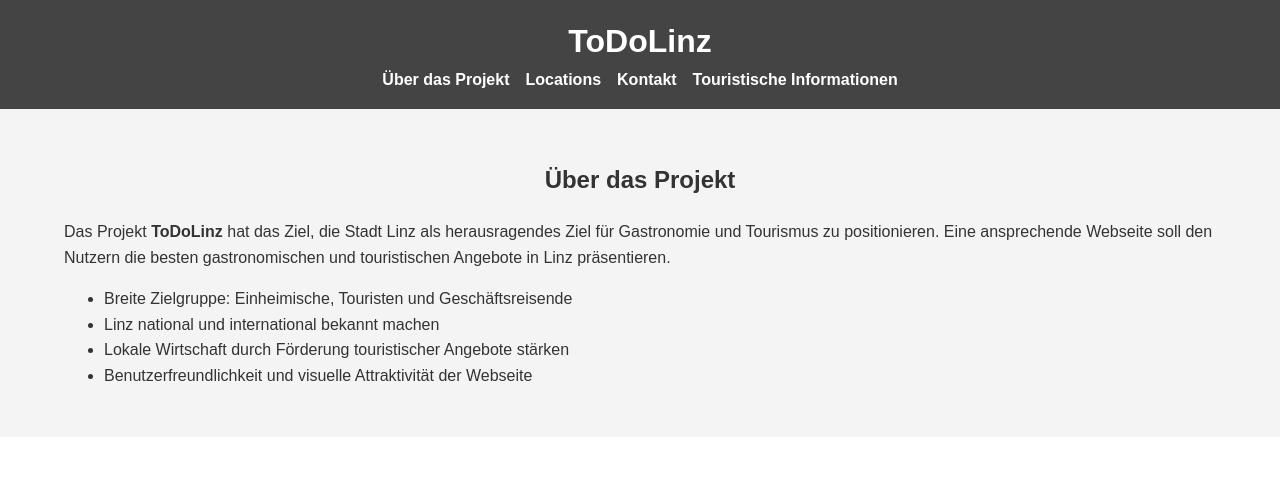
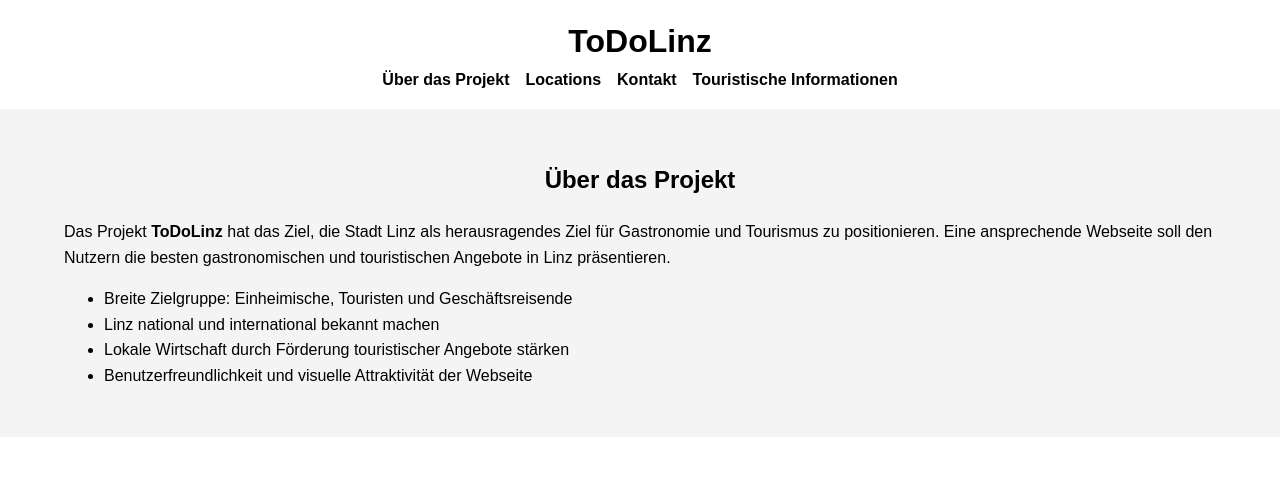
Before and after one commit to ImNotIsaac03IV/L_nzToDo, a plain HTML site: page Homepage.html in a window 1280 px wide. Shown: the top 485 px of the page. Drawn offline with Linux system fonts and the light colour scheme; a script that the page names is missing.

Commit message:
Change background colour and writing

```diff
--- a/style.css
+++ b/style.css
@@ -3,7 +3,8 @@ body {
   line-height: 1.6;
   margin: 0;
   padding: 0;
-  color: #333;
+  color: #000; /* Set text color to black */
+  background: #fff; /* Set background to white */
 }
 
 .container {
@@ -13,8 +14,8 @@ body {
 }
 
 .header {
-  background: #444;
-  color: #fff;
+  background: #fff; /* Set header background to white */
+  color: #000; /* Set header text color to black */
   padding: 1em 0;
   text-align: center;
 }
@@ -34,7 +35,7 @@ body {
 }
 
 .header nav ul li a {
-  color: #fff;
+  color: #000; /* Set nav link color to black */
   text-decoration: none;
   font-weight: bold;
 }
```
